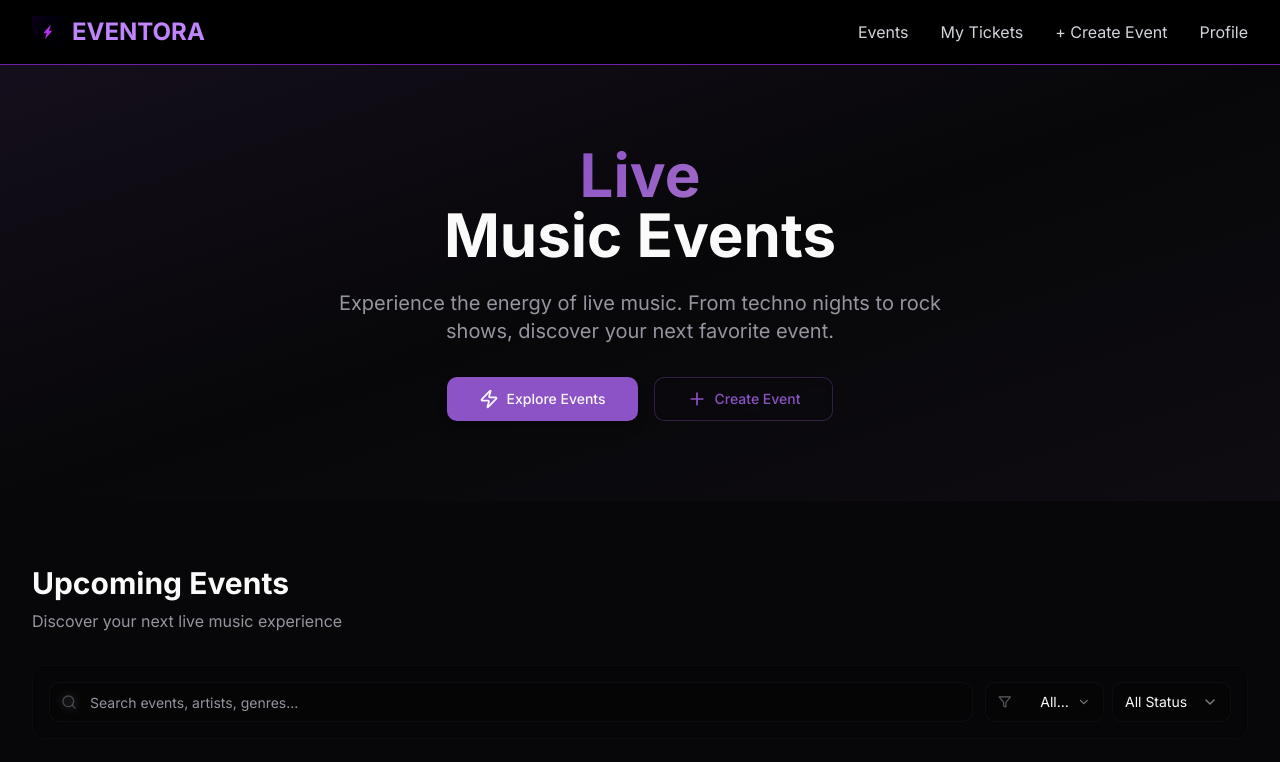
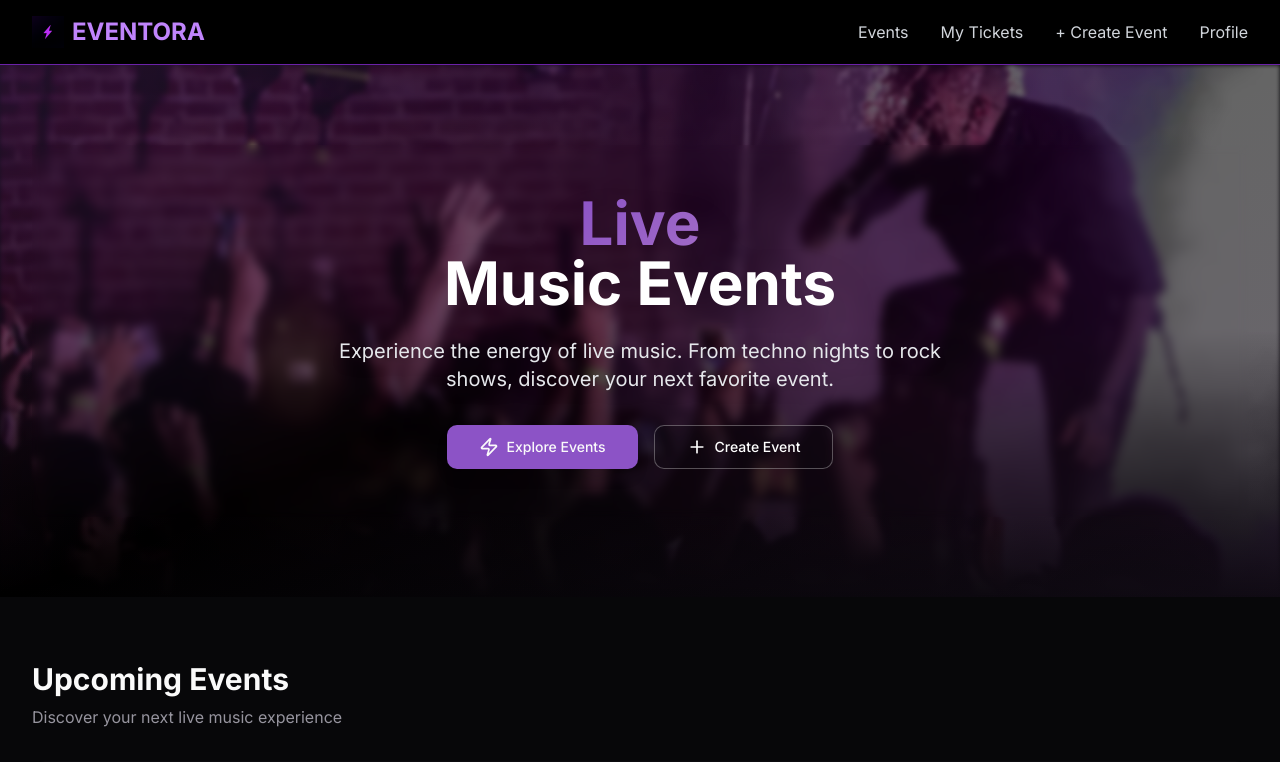
Before and after one commit to Dimitar-Dim/Eventora, a Next.js app in the folder Frontend/: page / in a window 1280 px wide. Shown: the top 762 px of the page. Built offline with nearby package versions, Linux system fonts and the light colour scheme.

Commit message:
Add background image and update layout title for Events page

```diff
--- a/Frontend/src/app/events/page.tsx
+++ b/Frontend/src/app/events/page.tsx
@@ -100,14 +100,13 @@ const mockEvents: Event[] = [
 ]
 
 const genres = [
-	"All Genres",
-	"Techno",
-	"Rock",
-	"Dubstep",
-	"Jazz",
-	"Classical",
-	"Hip-Hop",
-	"Pop"
+    "Rock",
+    "Pop",
+    "Folk",
+    "Classical",
+    "Jazz",
+    "Metal",
+    "Techno"
 ]
 
 export default function EventsPage() {
--- a/Frontend/src/app/layout.tsx
+++ b/Frontend/src/app/layout.tsx
@@ -8,7 +8,7 @@ import "./globals.css"
 const inter = Inter({ subsets: ["latin"] })
 
 export const metadata: Metadata = {
-  title: "Eventora - Underground Music Events",
+  title: "Eventora",
   description: "Discover and create unforgettable music experiences",
 }
 
--- a/Frontend/src/app/page.tsx
+++ b/Frontend/src/app/page.tsx
@@ -54,33 +54,44 @@ export default function HomePage() {
   return (
     <div className="min-h-screen bg-background">
       <section className="relative py-20 px-4 sm:px-6 lg:px-8 overflow-hidden">
-        <div className="absolute inset-0 bg-gradient-to-br from-primary/10 via-background to-accent/5" />
-        <div className="relative max-w-7xl mx-auto text-center">
-          <h1 className="text-4xl sm:text-6xl font-bold mb-6 text-balance">
+        {/** Background Image */}
+        <div
+          className="absolute inset-0 bg-cover bg-center bg-no-repeat"
+          style={{
+            backgroundImage: "url('/lorna.jpg')",
+            filter: "blur(2px)",
+          }}
+        />
+        <div className="absolute inset-0 bg-black/60" />
+        <div className="absolute inset-0 bg-gradient-to-b from-transparent via-transparent to-black" />
+        <div className="absolute inset-0 bg-gradient-to-br from-primary/20 via-transparent to-accent/10" />
+        <div className="relative max-w-7xl mx-auto text-center z-10">
+          <div className="backdrop-blur-sm sm:p-12">
+            <h1 className="text-4xl sm:text-6xl font-bold mb-6 text-balance text-white drop-shadow-2xl">
               <span className="gradient-text">Live</span>
               <br />
               Music Events
             </h1>
-          <p className="text-xl text-muted-foreground mb-8 max-w-2xl mx-auto text-pretty">
+            <p className="text-xl text-gray-200 mb-8 max-w-2xl mx-auto text-pretty drop-shadow-lg">
               Experience the energy of live music. From techno nights to rock shows, discover your next favorite event.
             </p>
             <div className="flex flex-col sm:flex-row gap-4 justify-center">
               <Link href="/events">
-              <Button size="lg" className="glow-effect">
+                <Button size="lg" className="glow-effect backdrop-blur-sm">
                   <Zap className="mr-2 h-5 w-5" />
                   Explore Events
                 </Button>
               </Link>
               <Link href="/create">
-              <Button size="lg" variant="outline">
+                <Button size="lg" variant="outline" className="backdrop-blur-sm border-white/30 text-white hover:bg-white/10">
                   <Plus className="mr-2 h-5 w-5" />
                   Create Event
                 </Button>
               </Link>
             </div>
           </div>
+        </div>
       </section>
-
       <section className="py-16 px-4 sm:px-6 lg:px-8">
         <div className="max-w-7xl mx-auto">
           <div className="flex justify-between items-center mb-8">
@@ -89,7 +100,6 @@ export default function HomePage() {
               <p className="text-muted-foreground">Discover your next live music experience</p>
             </div>
           </div>
-
           <EventList events={mockEvents} />
         </div>
       </section>
```
Also changed, not shown: Frontend/public/lorna.jpg (added). Lines whose indentation alone changed are shown as unchanged.
